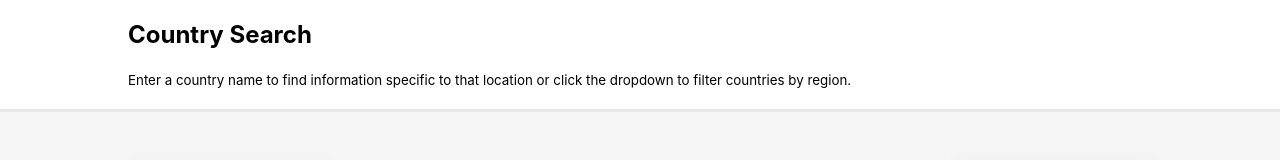
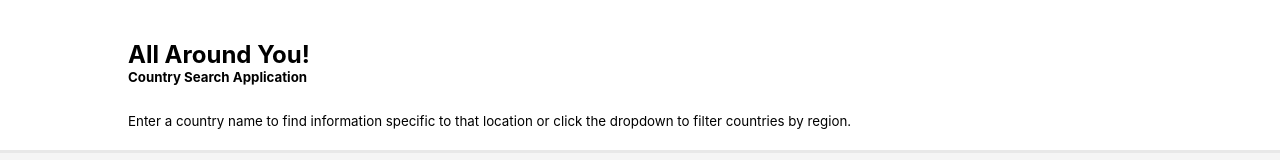
Before and after one commit to rscole87/country-search-app, a React (Create React App) app: page / in a window 1280 px wide. Shown: the top 160 px of the page. Built offline with nearby package versions, Linux system fonts and the light colour scheme; no server answers.

Commit message:
update header title and style

```diff
--- a/src/components/HeaderComponent.js
+++ b/src/components/HeaderComponent.js
@@ -5,7 +5,8 @@ const Header = () => {
         <>
             <section id="header-section">
                 <div className="container">
-                    <h1>Country Search</h1>
+                    <h1>All Around You!</h1>
+                    <h5>Country Search Application</h5>
                     <small>Enter a country name to find information specific to that location or click the dropdown to filter countries by region.</small>
                 </div>
             </section>
--- a/src/styles/App.css
+++ b/src/styles/App.css
@@ -1,6 +1,14 @@
 .container {
   width: 80%;
   margin: 0 auto;
+}
+
+#header-section h1 {
+  margin: 5vh 0 0 0;
+}
+
+#header-section h5 {
+  margin: 0 0 25px 0;
 }
 
 hr {
--- a/src/styles/App.scss
+++ b/src/styles/App.scss
@@ -2,6 +2,17 @@
   width: 80%;
   margin: 0 auto;
 }
+
+#header-section{
+  h1{
+    margin: 5vh 0 0 0;
+  }
+
+  h5{
+    margin: 0 0 25px 0;
+  }
+}
+
 
 hr {
   height: 3px;
```
Also changed, not shown: 1 other file (tests, documents, lock files or other folders).
